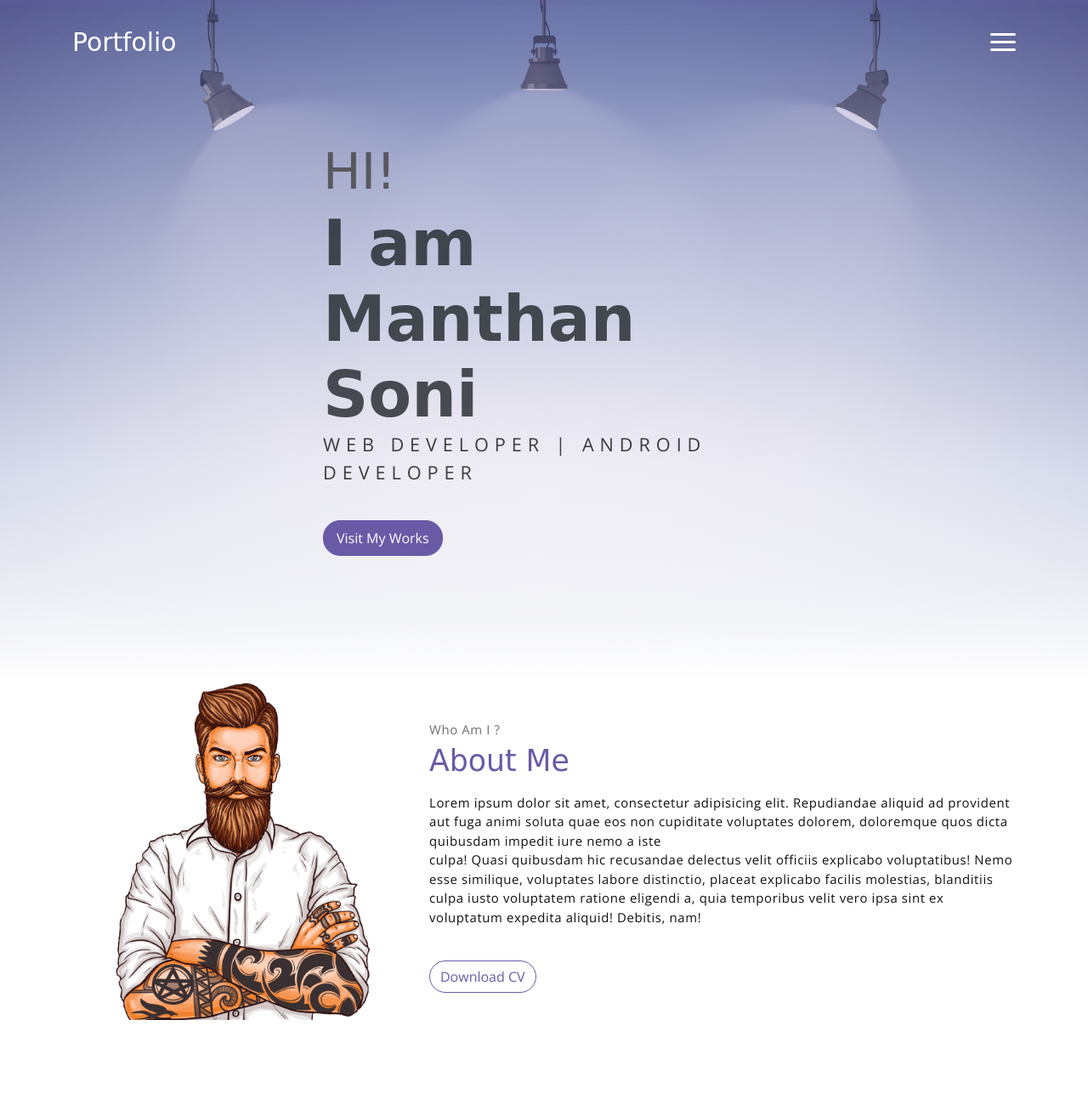
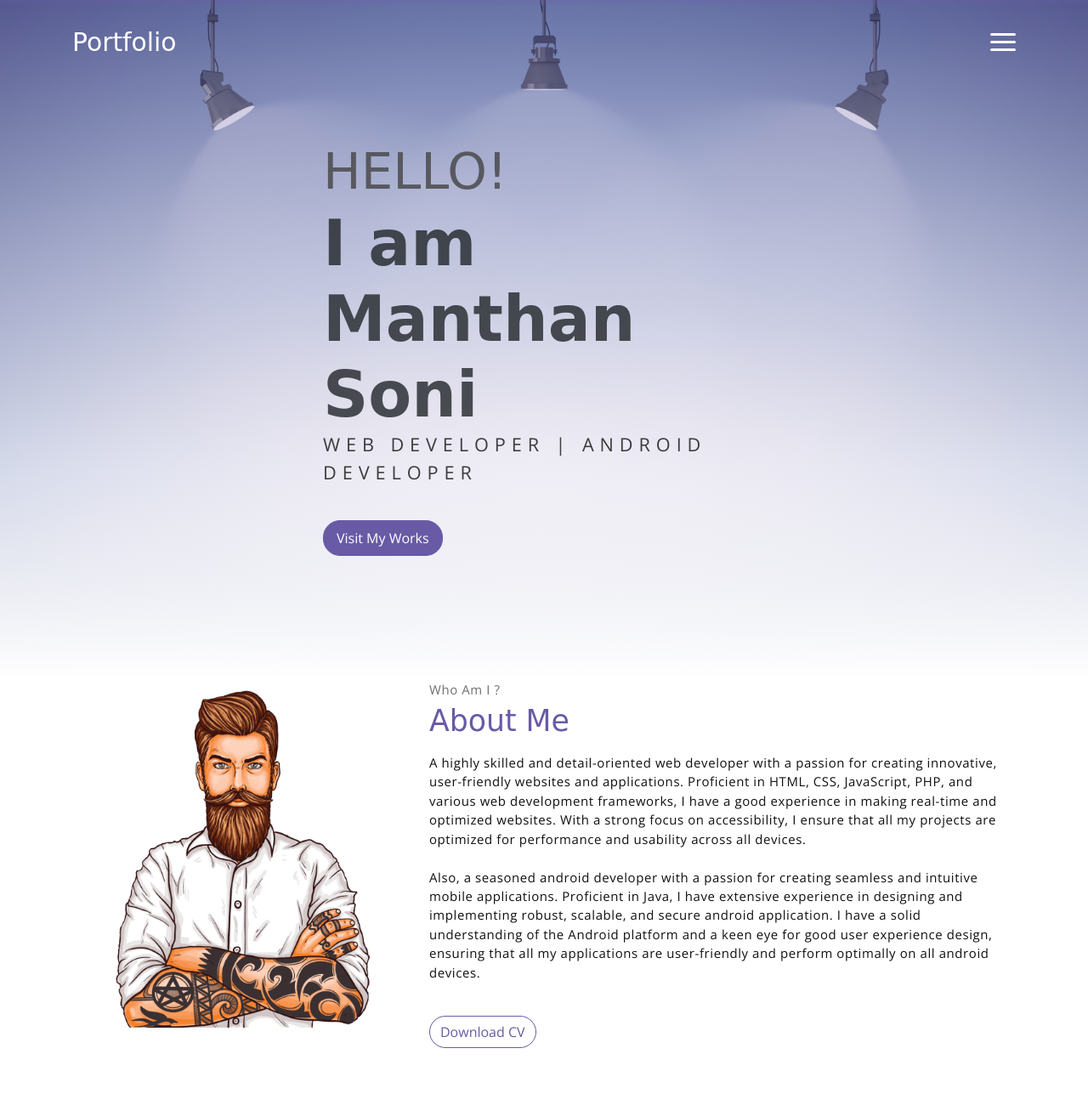
Before and after one commit to Manthansoni/portfolio_demo, a plain HTML site: page index.html in a window 1280 px wide. Shown: the top 1300 px of the page at 85% size. Drawn offline with nearby package versions, Linux system fonts and the light colour scheme; a web font is replaced by a local one.

Commit message:
Initial commit

```diff
--- a/index.html
+++ b/index.html
@@ -53,7 +53,7 @@
         <div class="overlay"></div>
         <div class="header-content container">
             <h1 class="header-title">
-                <span class="up">HI!</span>
+                <span class="up">HELLO!</span>
                 <span class="down">I am Manthan Soni</span>
             </h1>
             <p class="header-subtitle">WEB DEVELOPER | ANDROID DEVELOPER</p>
@@ -75,8 +75,20 @@
                     <p class="section-subtitle">Who Am I ?</p>
                     <h2 class="section-title mb-3">About Me</h2>
                     <p>
-                        Lorem ipsum dolor sit amet, consectetur adipisicing elit. Repudiandae aliquid ad provident aut fuga animi soluta quae eos non cupiditate voluptates dolorem, doloremque quos dicta quibusdam impedit iure nemo a iste
-                        <br>culpa! Quasi quibusdam hic recusandae delectus velit officiis explicabo voluptatibus! Nemo esse similique, voluptates labore distinctio, placeat explicabo facilis molestias, blanditiis culpa iusto voluptatem ratione eligendi a, quia temporibus velit vero ipsa sint ex voluptatum expedita aliquid! Debitis, nam!
+                        A highly skilled and detail-oriented web developer with a passion for creating innovative, user-friendly websites
+                        and applications. Proficient in HTML, CSS, JavaScript, PHP, and various web development frameworks, I have a good experience
+                        in making real-time and optimized websites. With a strong focus on accessibility, I ensure that
+                        all my projects are optimized for performance and usability across all devices.
+                        <br><br>Also, a seasoned android developer with a passion for creating seamless and intuitive mobile
+                        applications. Proficient in Java, I have extensive experience in designing and
+                        implementing robust, scalable, and secure android application. I have a
+                        solid understanding of the Android platform and a keen eye for good user experience design,
+                        ensuring that all my applications are user-friendly and perform optimally on all android devices.
+
+
+
+
+
                     </p>
                     <button class="btn-rounded btn btn-outline-primary mt-4" onclick="DownloadFile('CV.pdf')">Download CV</button>
                 </div>
```
